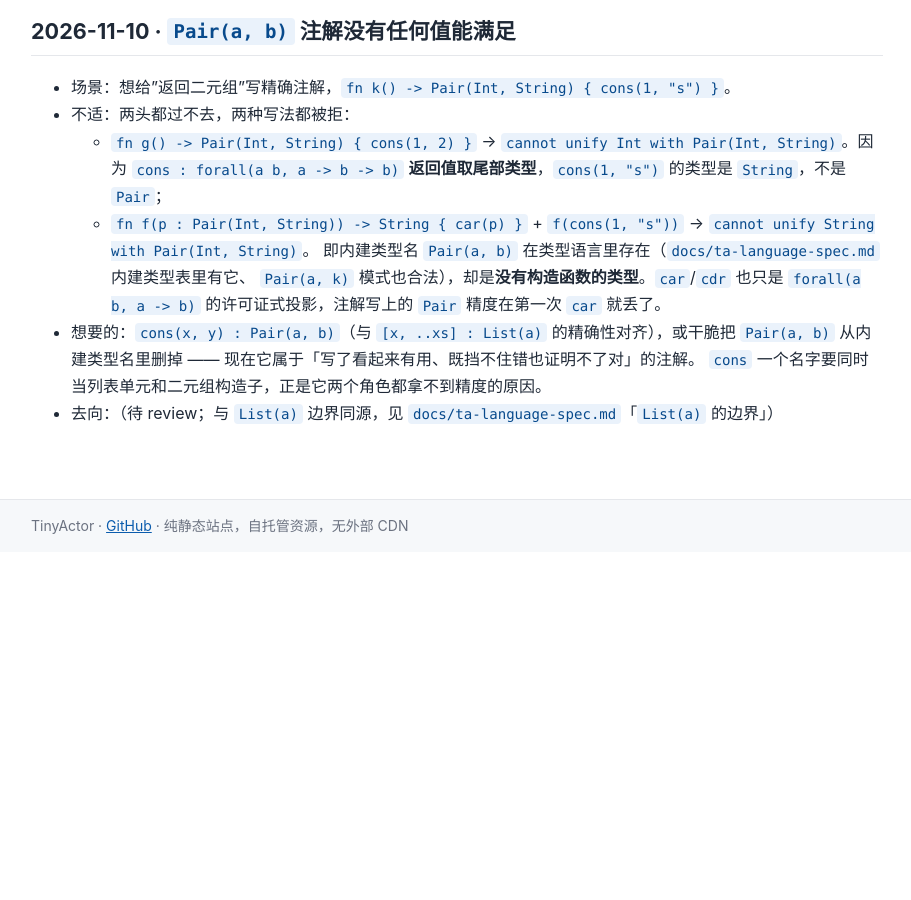
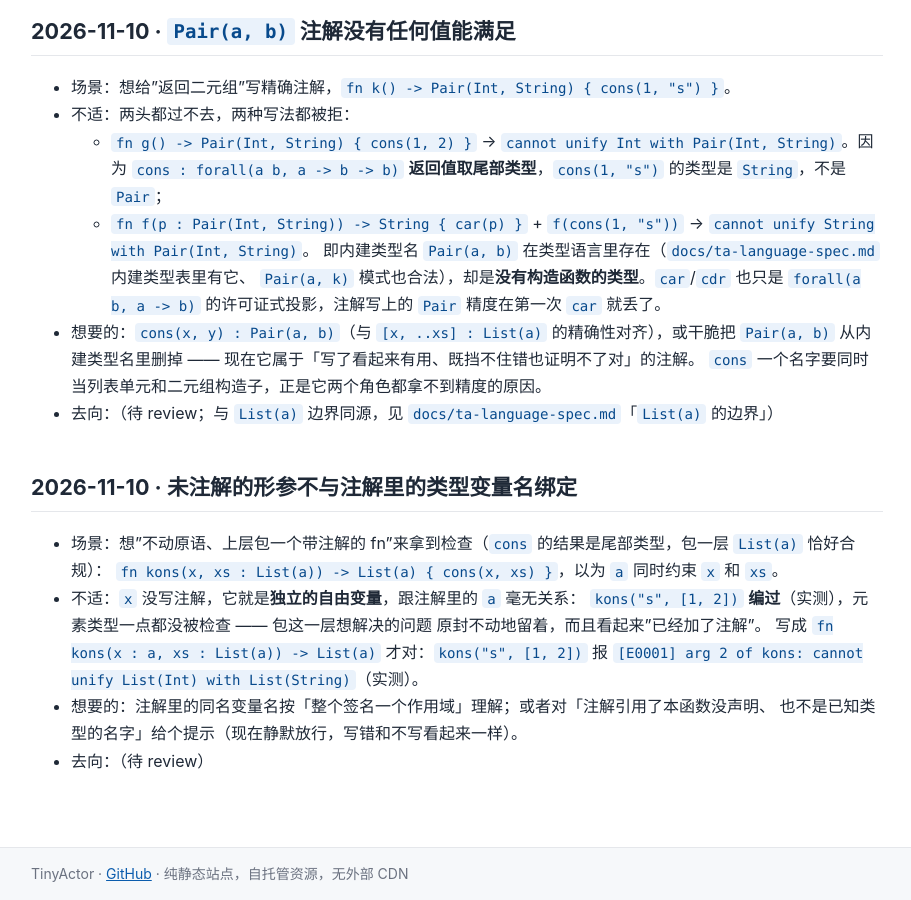
Before and after one commit to tiancaiamao/tinyactor, a Jekyll site: the page built from docs/ux-log.md, in a window 1280 px wide and 900 px high, scrolled down 3823 px. Shown: the whole window, without its empty margins (183-1094 px from the left). Built offline with Jekyll 4.4.1, drawn with Linux system fonts in a browser that asks for light colours; our own code applies the rules of GitHub Pages for plain Markdown files; before the commit the page ends 4375 px from its top, so only the background shows below that.

Commit message:
docs(ux-log): 记录未注解形参与注解变量名不绑定

```diff
--- a/docs/ux-log.md
+++ b/docs/ux-log.md
@@ -158,3 +158,17 @@ fn main() { print(f("a")) }
   `Pair(a, b)` 从内建类型名里删掉 —— 现在它属于「写了看起来有用、既挡不住错也证明不了对」的注解。
   `cons` 一个名字要同时当列表单元和二元组构造子，正是它两个角色都拿不到精度的原因。
 - 去向：（待 review；与 `List(a)` 边界同源，见 `docs/ta-language-spec.md`「`List(a)` 的边界」）
+
+## 2026-11-10 · 未注解的形参不与注解里的类型变量名绑定
+
+- 场景：想"不动原语、上层包一个带注解的 fn"来拿到检查（`cons` 的结果是尾部类型，包一层
+  `List(a)` 恰好合规）：
+  `fn kons(x, xs : List(a)) -> List(a) { cons(x, xs) }`，以为 `a` 同时约束 `x` 和 `xs`。
+- 不适：`x` 没写注解，它就是**独立的自由变量**，跟注解里的 `a` 毫无关系：
+  `kons("s", [1, 2])` **编过**（实测），元素类型一点都没被检查 —— 包这一层想解决的问题
+  原封不动地留着，而且看起来"已经加了注解"。
+  写成 `fn kons(x : a, xs : List(a)) -> List(a)` 才对：`kons("s", [1, 2])` 报
+  `[E0001] arg 2 of kons: cannot unify List(Int) with List(String)`（实测）。
+- 想要的：注解里的同名变量名按「整个签名一个作用域」理解；或者对「注解引用了本函数没声明、
+  也不是已知类型的名字」给个提示（现在静默放行，写错和不写看起来一样）。
+- 去向：（待 review）
```
